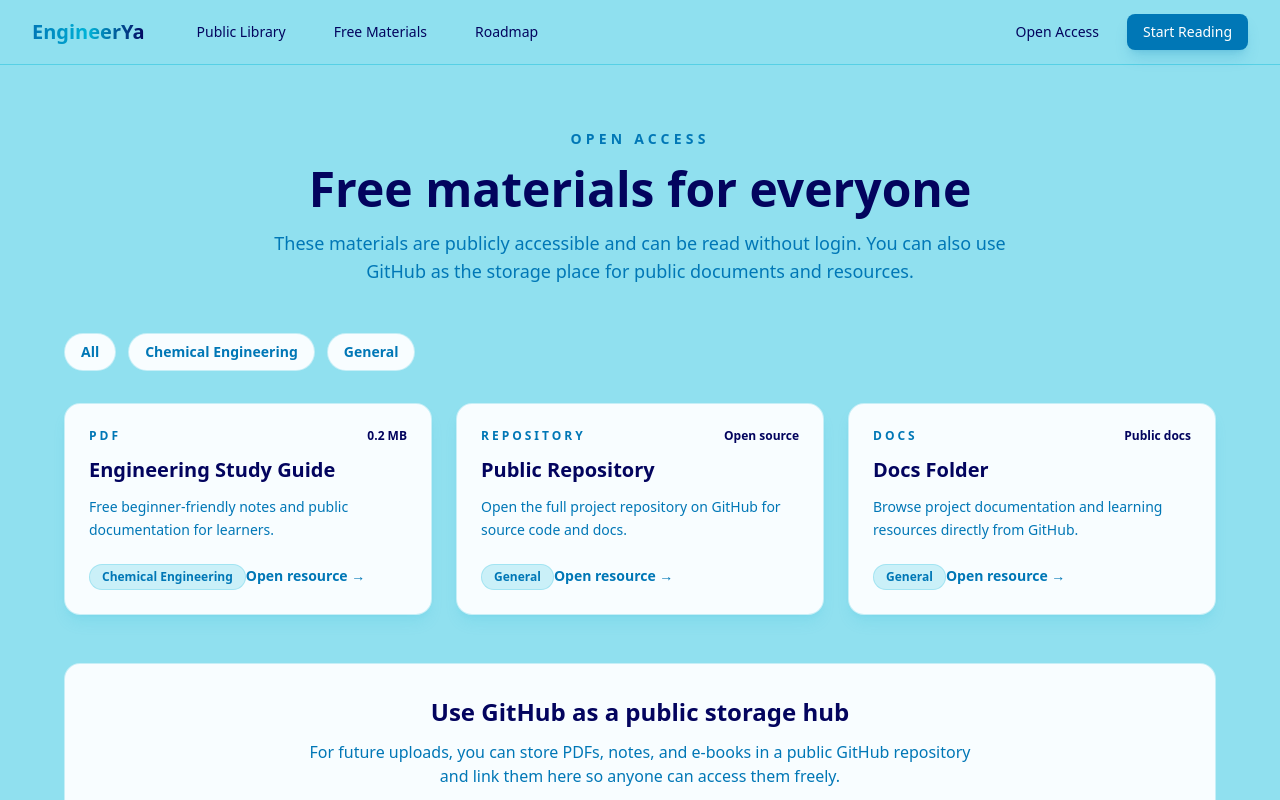
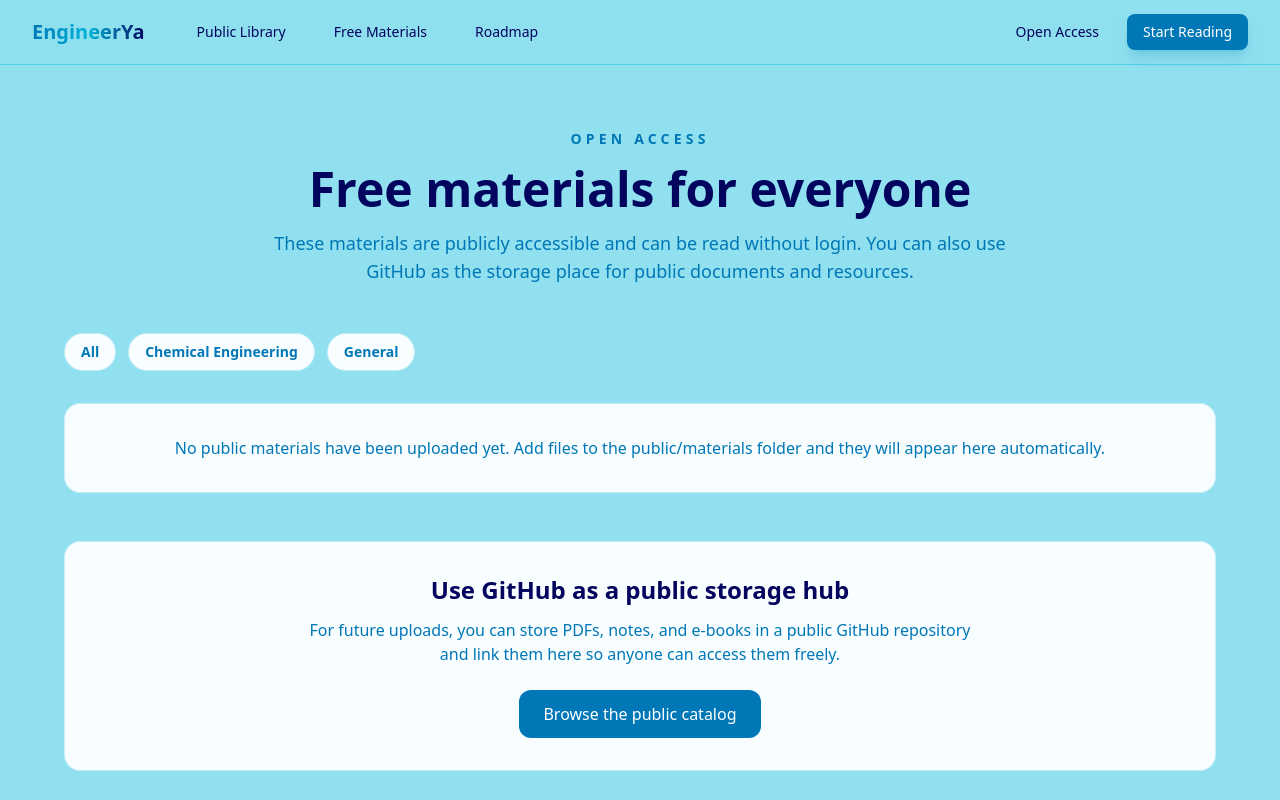
Before and after one commit to dafawiradp/EngineerYa, a Next.js app in the folder engineerya/apps/web/: page /materials in a window 1280 px wide. Shown: the top 800 px of the page. Built offline with nearby package versions, Linux system fonts and the light colour scheme.

Commit message:
Fix error in books page and materials page

```diff
--- a/engineerya/apps/web/app/books/[slug]/page.tsx
+++ b/engineerya/apps/web/app/books/[slug]/page.tsx
@@ -13,6 +13,7 @@ export function generateStaticParams() {
     { slug: "compiler-construction" },
     { slug: "control-systems" },
     { slug: "fluid-mechanics" },
+    { slug: "chemical-process-principles" },
   ];
 }
 
@@ -113,6 +114,18 @@ const MOCK_BOOKS_DETAILS = [
     pageCount: 520,
     publishedAt: "2023-05-18",
     priceCents: 6500,
+  },
+  {
+    id: "9",
+    title: "Chemical Process Principles",
+    slug: "chemical-process-principles",
+    coverUrl: "",
+    discipline: "Chemical Engineering",
+    description: "A practical introduction to mass balance, energy balance, thermodynamics, reaction engineering, and unit operations for chemical engineers.",
+    authorNames: ["Richard M. Felder", "Ronald W. Rousseau"],
+    pageCount: 460,
+    publishedAt: "2024-06-10",
+    priceCents: 5400,
   },
 ];
 
--- a/engineerya/apps/web/app/books/page.tsx
+++ b/engineerya/apps/web/app/books/page.tsx
@@ -15,6 +15,16 @@ const MOCK_CATALOG: BookSummaryDto[] = [
     discipline: "Software",
     categoryId: "cat-1",
     priceCents: 4900,
+    status: BookStatus.PUBLISHED,
+  },
+  {
+    id: "9",
+    title: "Chemical Process Principles",
+    slug: "chemical-process-principles",
+    coverUrl: "",
+    discipline: "Chemical Engineering",
+    categoryId: "cat-6",
+    priceCents: 5400,
     status: BookStatus.PUBLISHED,
   },
   {
--- a/engineerya/apps/web/app/materials/page.tsx
+++ b/engineerya/apps/web/app/materials/page.tsx
@@ -1,35 +1,43 @@
+import { promises as fs } from "fs";
+import path from "path";
 import Link from "next/link";
 import { Navbar } from "../../components/Navbar";
 import { Footer } from "../../components/Footer";
 
-const materials = [
-  {
-    title: "Engineering Study Guide",
-    description: "Free beginner-friendly notes and public documentation for learners.",
-    link: "/materials/engineering-study-guide.pdf",
-    type: "PDF",
-    discipline: "Chemical Engineering",
-    size: "0.2 MB",
-  },
-  {
-    title: "Public Repository",
-    description: "Open the full project repository on GitHub for source code and docs.",
-    link: "https://github.com/dafawiradp/EngineerYa",
-    type: "Repository",
-    discipline: "General",
-    size: "Open source",
-  },
-  {
-    title: "Docs Folder",
-    description: "Browse project documentation and learning resources directly from GitHub.",
-    link: "https://github.com/dafawiradp/EngineerYa/tree/main/docs",
-    type: "Docs",
-    discipline: "General",
-    size: "Public docs",
-  },
-];
+async function getPublicMaterials() {
+  const materialsDir = path.join(process.cwd(), "public", "materials");
 
-export default function MaterialsPage() {
+  try {
+    const entries = await fs.readdir(materialsDir, { withFileTypes: true });
+    const files = entries
+      .filter((entry) => entry.isFile())
+      .map((entry) => entry.name)
+      .filter((name) => !name.startsWith("."))
+      .sort();
+
+    return files.map((fileName) => {
+      const ext = path.extname(fileName).toLowerCase();
+      const baseName = path.basename(fileName, ext).replace(/[-_]+/g, " ");
+      const type = ext === ".pdf" ? "PDF" : ext === ".epub" ? "EPUB" : ext === ".md" ? "Markdown" : ext === ".txt" ? "Text" : "File";
+      const discipline = /chemical|chem/i.test(fileName) ? "Chemical Engineering" : "General";
+
+      return {
+        title: baseName.replace(/\b\w/g, (char) => char.toUpperCase()),
+        description: `Public learning file available for free reading and download.`,
+        link: `/materials/${encodeURIComponent(fileName)}`,
+        type,
+        discipline,
+        size: "Public file",
+      };
+    });
+  } catch {
+    return [];
+  }
+}
+
+export default async function MaterialsPage() {
+  const materials = await getPublicMaterials();
+
   return (
     <div className="flex flex-col min-h-screen bg-[#90E0EF]">
       <Navbar />
@@ -51,6 +59,11 @@ export default function MaterialsPage() {
             ))}
           </div>
 
+          {materials.length === 0 ? (
+            <div className="rounded-2xl border border-[#00B4D8]/20 bg-[#F8FDFF] p-8 text-center text-[#0077B6]">
+              No public materials have been uploaded yet. Add files to the public/materials folder and they will appear here automatically.
+            </div>
+          ) : (
             <div className="grid gap-6 md:grid-cols-3">
               {materials.map((item) => (
                 <div key={item.title} className="rounded-2xl border border-[#00B4D8]/20 bg-[#F8FDFF] p-6 shadow-lg shadow-[#00B4D8]/10">
@@ -69,6 +82,7 @@ export default function MaterialsPage() {
                 </div>
               ))}
             </div>
+          )}
 
           <div className="mt-12 rounded-2xl border border-[#00B4D8]/20 bg-[#F8FDFF] p-8 text-center">
             <h2 className="text-2xl font-bold text-[#03045E]">Use GitHub as a public storage hub</h2>
```
Lines whose indentation alone changed are shown as unchanged.
